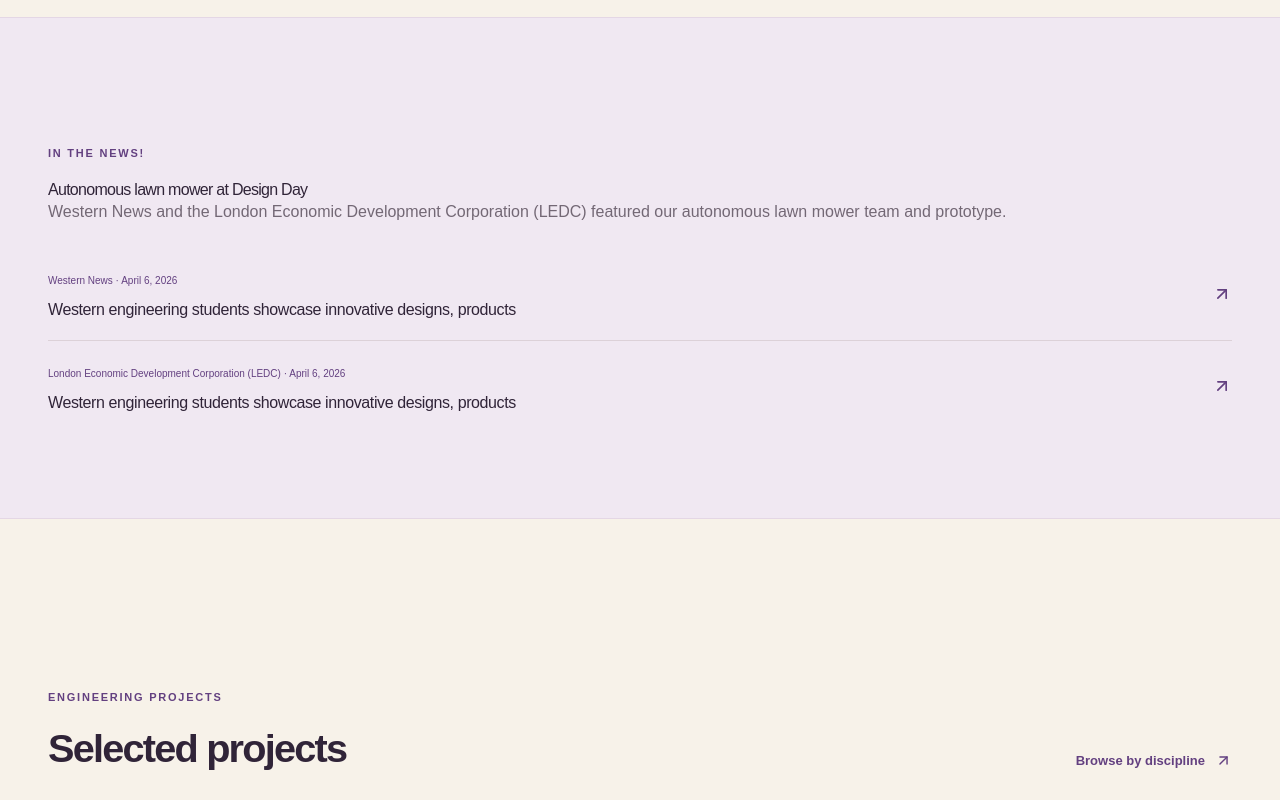
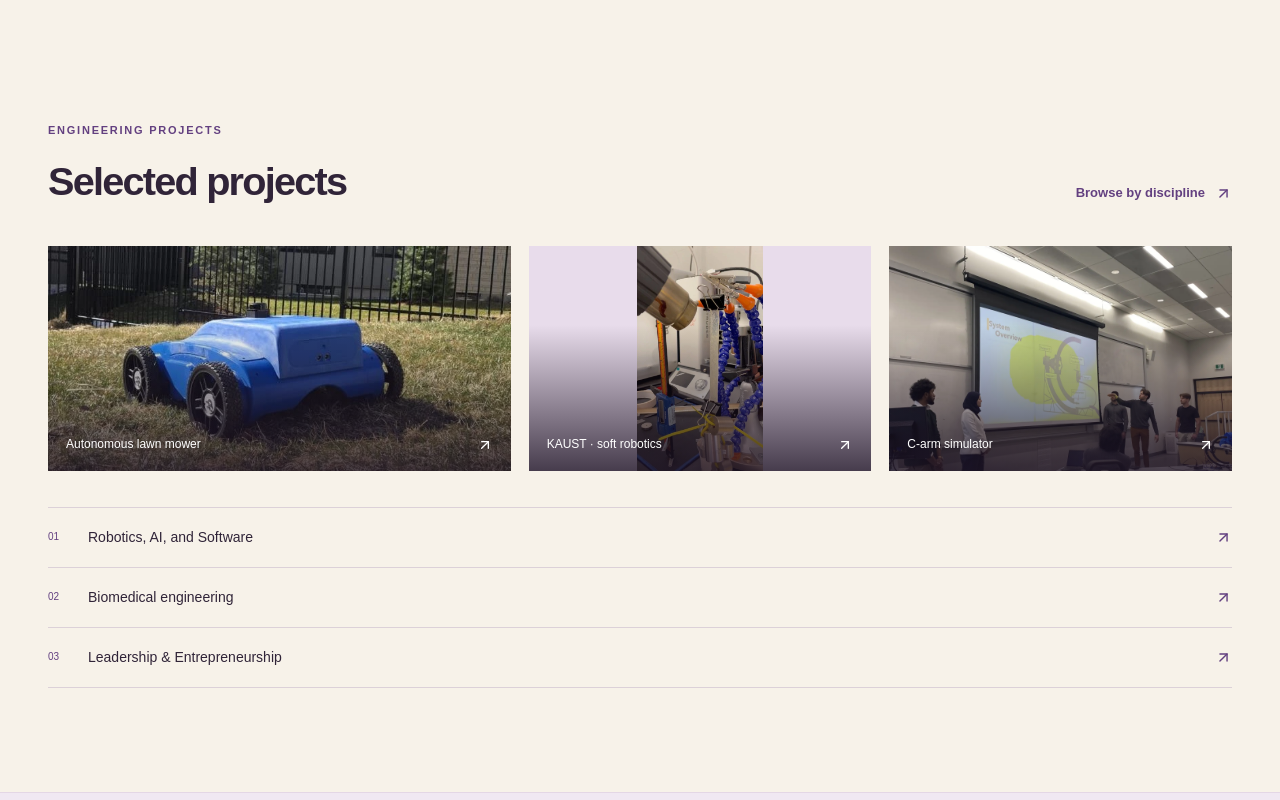
Before and after one commit to malakalhanafi02/malakalhanafi02.github.io, a Next.js app: page / in a window 1280 px wide. Shown: the part 6160-6960 px from the top of the page. Built offline with nearby package versions, Linux system fonts and the light colour scheme.

Commit message:
Update portfolio content and layout

```diff
--- a/app/page.tsx
+++ b/app/page.tsx
@@ -6,7 +6,7 @@ import {projects,groups,institutions,projectHref} from '@/lib/portfolio';
 export default function Home(){return <>
  <section className="intro-v2 wrap"><div className="identity"><p className="eyebrow">Engineering portfolio</p><h1>Malak<br/>Al-Hanafi<span>.</span></h1><h2>Mechatronics & AI Systems Engineer</h2><p>BESc, Western University</p><p className="intro-bio">I completed a dual-degree program in Mechatronics and AI Systems Engineering at Western University in October 2026. My work spans artificial intelligence, robotic perception, biomedical prototypes, machine learning, software integration, research, and teaching.</p><p className="current-role">Current work: Researcher at <a href={institutions.kaust.href} target="_blank" rel="noreferrer">{institutions.kaust.name} <ArrowUpRight size={13}/></a></p><div className="button-row"><Link className="button primary" href="/research">KAUST research <ArrowUpRight size={17}/></Link><Link className="text-link" href="/work">View projects <ArrowRight size={17}/></Link></div></div><figure className="degree-frame"><img className="degree-portrait" src="/gallery/graduation-degrees.webp" alt="Malak at Western University with her Mechatronics and AI Systems Engineering degrees and Engineering Leadership and Innovation qualification"/><figcaption>Mechatronics & AI Systems Engineering · Western University</figcaption></figure></section>
  <BackgroundSections/>
+ <section className="section wrap"><div className="section-heading"><div><p className="eyebrow">Engineering projects</p><h2>Selected projects</h2></div><Link className="text-link" href="/work">Browse by discipline <ArrowUpRight size={17}/></Link></div><div className="work-photo-strip">{[['P01','/gallery/mower-prototype.webp','Autonomous lawn mower'],['P10','/gallery/kaust-2023-load-testing.webp','KAUST · soft robotics'],['P02','/gallery/carm-presentation.webp','C-arm simulator']].map(([id,src,label])=><Link key={id} href={projectHref(projects.find(p=>p.id===id)!)}><img src={src} alt={label}/><span>{label}<ArrowUpRight size={16}/></span></Link>)}</div><nav className="discipline-links" aria-label="Project disciplines">{groups.map((g,i)=><Link key={g.id} href={'/work#'+g.id}><span>{String(i+1).padStart(2,'0')}</span>{g.title}<ArrowUpRight size={17}/></Link>)}</nav></section>
  <section className="section research-home news-home" id="news"><div className="wrap"><PressCoverage featured/></div></section>
- <section className="section wrap"><div className="section-heading"><div><p className="eyebrow">Engineering projects</p><h2>Selected projects</h2></div><Link className="text-link" href="/work">Browse by discipline <ArrowUpRight size={17}/></Link></div><div className="work-photo-strip">{[['P01','/gallery/mower-prototype.webp','Autonomous lawn mower'],['P10','/gallery/kaust-2023-load-testing.webp','KAUST · soft robotics'],['P02','/gallery/carm-presentation.webp','C-arm simulator']].map(([id,src,label])=><Link key={id} href={projectHref(projects.find(p=>p.id===id)!)}><img src={src} alt={label}/><span>{label}<ArrowUpRight size={16}/></span></Link>)}</div><nav className="discipline-links" aria-label="Project disciplines">{groups.map((g,i)=><Link key={g.id} href={'/work#'+g.id}><span>{String(i+1).padStart(2,'0')}</span>{g.title}<ArrowUpRight size={17}/></Link>)}</nav></section>
  <section className="wrap home-contact" id="contact"><div><p className="eyebrow">Contact</p><h2>Let’s get in touch</h2><a className="button primary" href="mailto:malakalhanafi@outlook.com">Let’s get in touch <ArrowUpRight size={17}/></a></div><div><a className="contact-email" href="mailto:malakalhanafi@outlook.com">malakalhanafi@outlook.com <ArrowUpRight size={21}/></a><div className="contact-links"><a href="https://linkedin.com/in/malak-al-hanafi" target="_blank" rel="noreferrer">LinkedIn ↗</a></div></div></section>
 </>}
```
